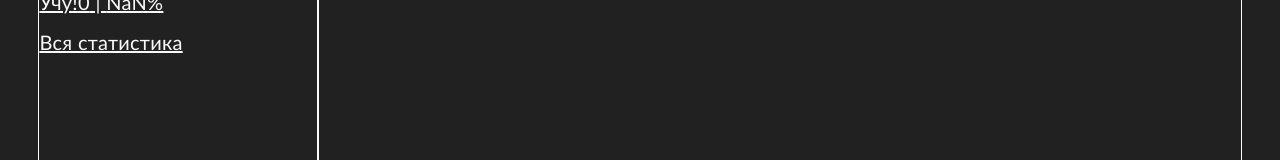
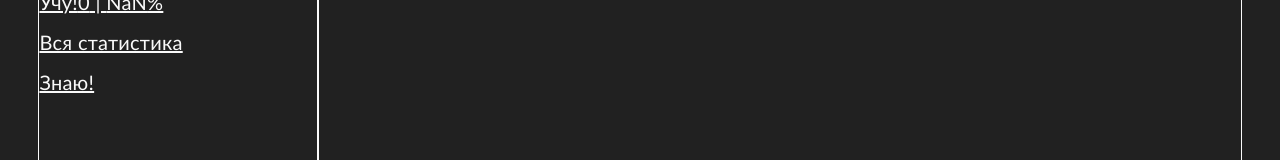
Before and after one commit to zverolen/vocab-srpski, a React (Vite) app: page / in a window 1280 px wide. Shown: the part 195-355 px from the top of the page. Built offline with nearby package versions, Linux system fonts and the light colour scheme; no server answers.

Commit message:
Start adding routing

```diff
--- a/src/App.jsx
+++ b/src/App.jsx
@@ -1,8 +1,11 @@
+import { Outlet } from 'react-router-dom'
+
 import HeaderTwo from './components/headerTwo/HeaderTwo'
 import FooterTwo from './components/footerTwo/FooterTwo'
 
 import Phrases from './features/phrases/Phrases'
 import Stats from './components/stats/Stats'
+import TestNav from './components/testNav/TestNav'
 
 function App() {
 
--- /dev/null
+++ b/src/components/errorPage/ErrorPage.jsx
@@ -0,0 +1,16 @@
+import { useRouteError } from "react-router-dom";
+
+export default function ErrorPage() {
+  const error = useRouteError();
+  console.error(error);
+
+  return (
+    <div id="error-page">
+      <h1>Oops!</h1>
+      <p>Sorry, an unexpected error has occurred.</p>
+      <p>
+        <i>{error.statusText || error.message}</i>
+      </p>
+    </div>
+  );
+}
--- a/src/components/stats/Stats.jsx
+++ b/src/components/stats/Stats.jsx
@@ -4,6 +4,7 @@ import StatsItem from "../statsItem/StatsItem"
 
 import style from "./Stats.module.css"
 
+import TestNav from "../testNav/TestNav"
 
 import {
   selectTotalNumberOfPhrases,
@@ -34,6 +35,7 @@ export default function Stats() {
         <StatsItem id="wrong" name="Учу!" statNum={wrongPhrasesNum} statPercent={wrongPhrasesPercent} />
       </div>
       <a href="#">Вся статистика</a>
+      <TestNav />
     </div>
   )
 }
--- /dev/null
+++ b/src/components/testNav/TestNav.jsx
@@ -0,0 +1,10 @@
+// import { useDispatch, useSelector } from 'react-redux'
+import { Link } from 'react-router-dom'
+
+export default function TestNav() {
+  return(
+    <div>
+      <Link to="/know">Знаю!</Link>
+    </div>
+  )
+}
--- a/src/main.jsx
+++ b/src/main.jsx
@@ -1,16 +1,44 @@
 import React from 'react'
 import ReactDOM from 'react-dom/client'
 import { Provider } from 'react-redux'
+import {
+  Route,
+  createBrowserRouter,
+  RouterProvider,
+  createRoutesFromElements
+} from "react-router-dom"
 import { store } from './store/store.js'
+import ErrorPage from './components/errorPage/ErrorPage.jsx'
+import AllCorrectPhrase from './routes/allCorrectPhrases.jsx'
 import App from './App.jsx'
 import './index.css'
 
+// const router = createBrowserRouter([
+//   {
+//     path: "/",
+//     element: <App />,
+//     errorElement: <ErrorPage />,
+//     children: [
+//       {
+//         path: 'know',
+//         element: <AllCorrectPhrase />
+//       }
+//     ]
+//   },
+// ])
 
+//practice, know, learn, all-stats, error, user (+form)
+const router = createBrowserRouter( createRoutesFromElements(
+  <Route path="/" element={ <App/> }>
+    <Route path="know" element={ <AllCorrectPhrase />} />
+
+  </Route>
+))
 
 ReactDOM.createRoot(document.getElementById('root')).render(
   <React.StrictMode>
     <Provider store={store}>
-      <App />
+      <RouterProvider router={router} />
     </Provider>
   </React.StrictMode>,
 )
--- /dev/null
+++ b/src/routes/AllCorrectPhrases.jsx
@@ -0,0 +1,7 @@
+export default function AllCorrectPhrases() {
+  return (
+    <div>
+      <p>Correct phrases</p>
+    </div>
+  )
+}
```
